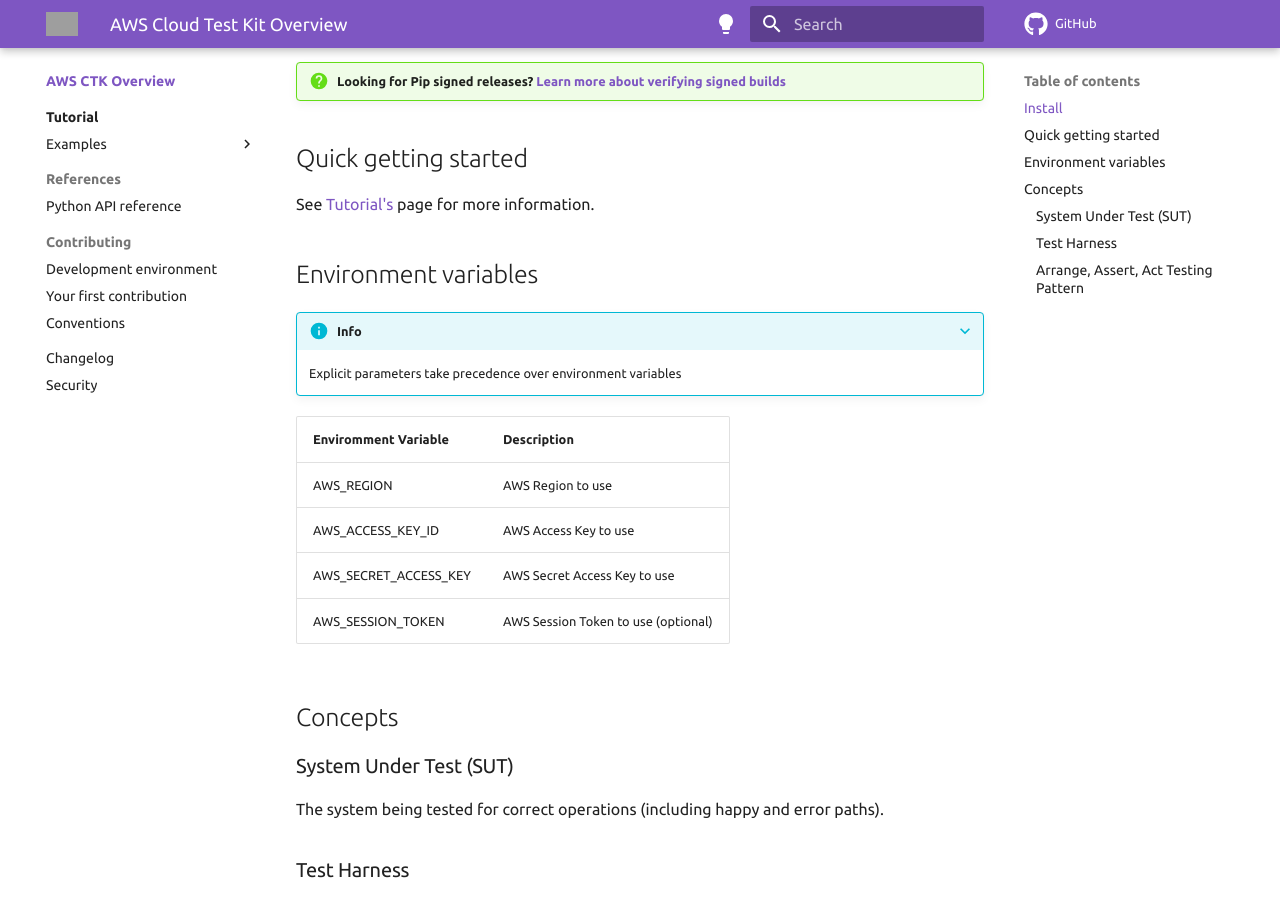
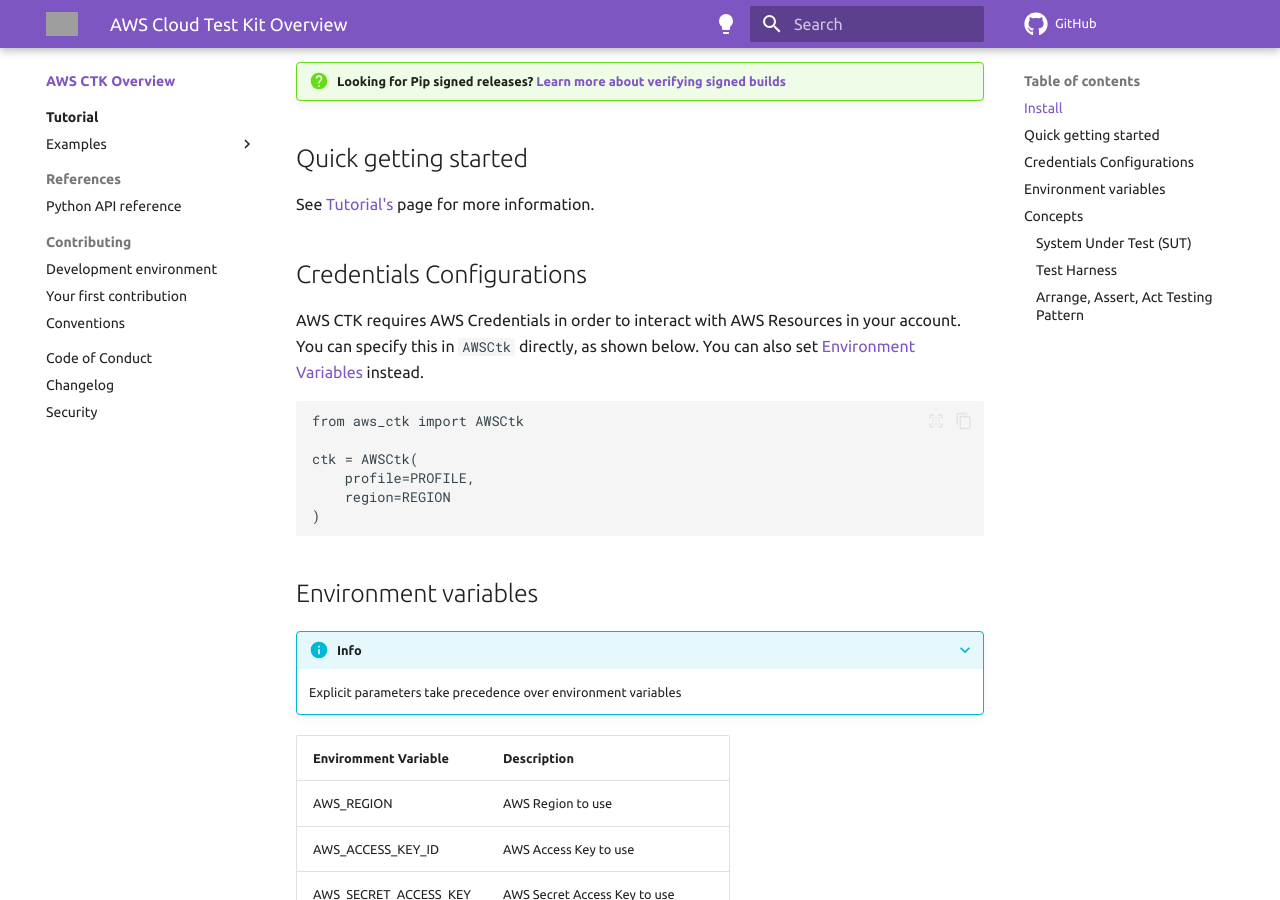
Before and after one commit to awslabs/aws-iatk, an MkDocs documentation site: the page built from docs/index.md, in a window 1280 px wide and 900 px high, scrolled down 586 px. Built offline with MkDocs 1.6.1 and Material for MkDocs 9.7.7, drawn with Linux system fonts in a browser that asks for light colours; comment, search, counter and statistics services are not loaded; the version menu is left out; grey boxes are pictures that could not be loaded.

Commit message:
chore: Docs for Credentials usage (#80)
* chore: Docs for Credentials usage

* fix spelling error in contribution docs

* Add code of conduct docs

---------

Co-authored-by: Jacob Fuss <jfuss@users.noreply.github.com>

````diff
--- a/docs/index.md
+++ b/docs/index.md
@@ -22,6 +22,19 @@
 
 See [Tutorial's](./tutorial/index.md) page for more information.
 
+## Credentials Configurations
+
+AWS CTK requires AWS Credentials in order to interact with AWS Resources in your account. You can specify this in `AWSCtk` directly, as shown below. You can also set [Environment Variables](#environment-variables) instead.
+
+```
+from aws_ctk import AWSCtk
+
+ctk = AWSCtk(
+	profile=PROFILE,
+	region=REGION
+)
+```
+
 ## Environment variables
 
 ???+ info
@@ -33,6 +46,8 @@
 | AWS_ACCESS_KEY_ID     | AWS Access Key to use |
 | AWS_SECRET_ACCESS_KEY | AWS Secret Access Key to use |
 | AWS_SESSION_TOKEN     | AWS Session Token to use (optional) |
+
+
 
 ## Concepts
 
--- a/mkdocs.yml
+++ b/mkdocs.yml
@@ -20,6 +20,7 @@
         - Development environment: contributing/setup.md
         - Your first contribution: contributing/getting_started.md
         - Conventions: contributing/conventions.md
+      - Code of Conduct: code_of_conduct.md
       - Changelog: changelog.md
       - Security: security.md
 
````
Also changed, not shown: docs/code_of_conduct.md (added, +10 -0 lines), docs/contributing/getting_started.md (+1 -1 lines).
